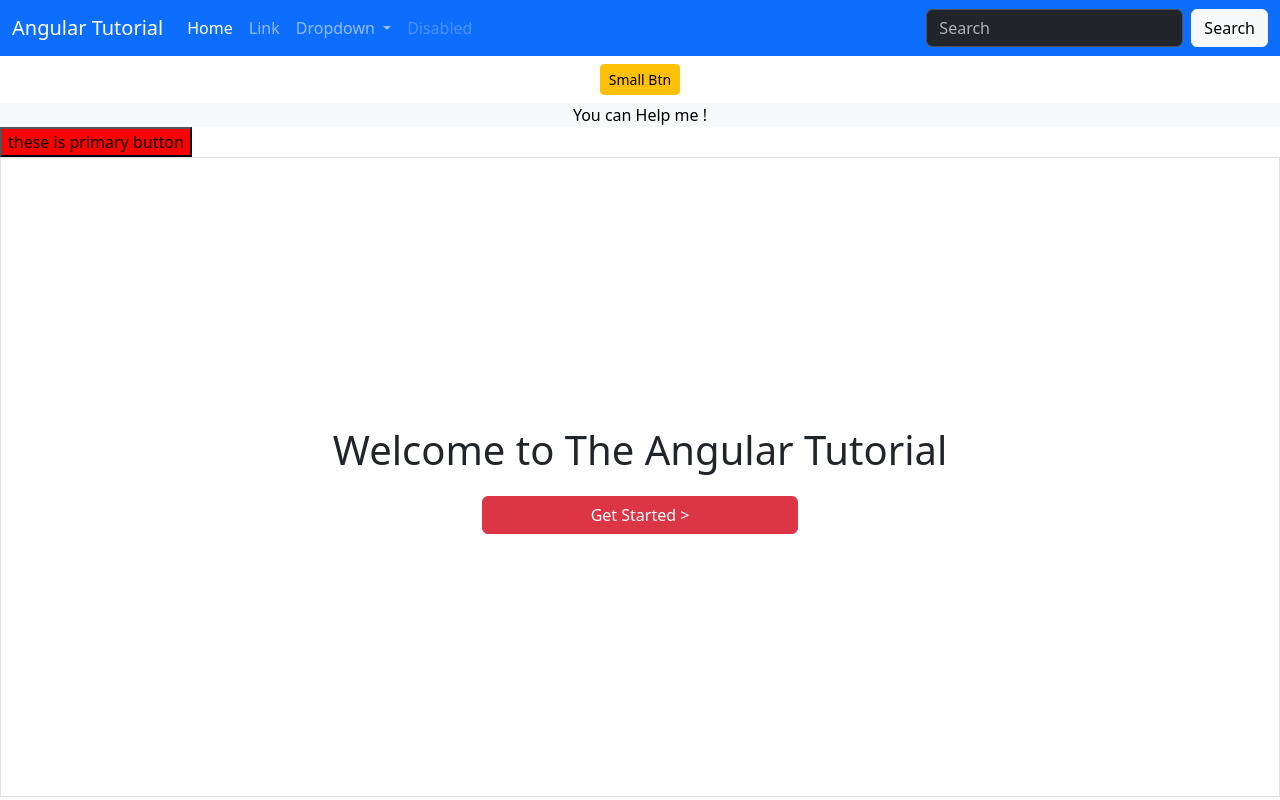
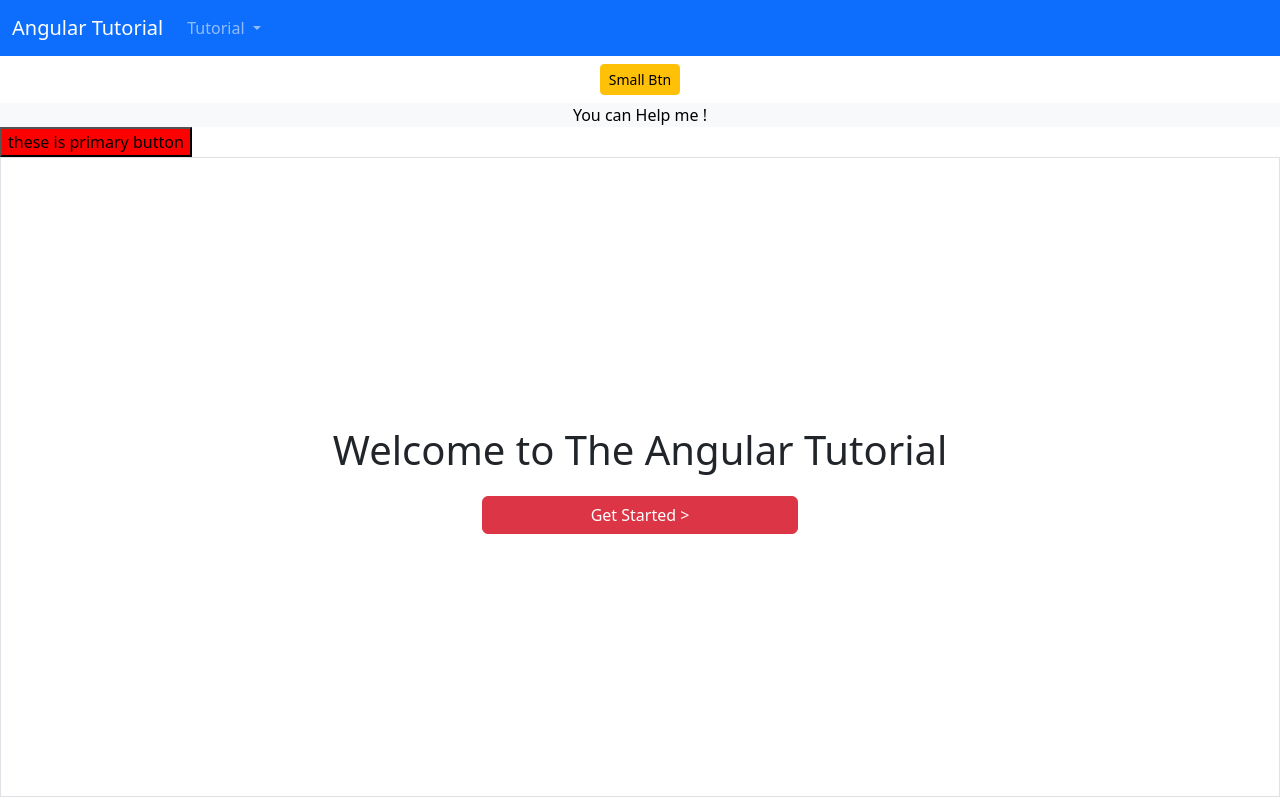
Before and after one commit to PrathameshSystenics/Angular_Tutorial, an Angular app in the folder AngularTut/: page /home in a window 1280 px wide. Built offline with nearby package versions, Linux system fonts and the light colour scheme.

Commit message:
routerlink tutorial

```diff
--- a/AngularTut/src/app/Header/navlinks/navlinks.component.html
+++ b/AngularTut/src/app/Header/navlinks/navlinks.component.html
@@ -1,27 +1,16 @@
+<ul class="navbar-nav me-auto mb-2 mb-lg-0">
 
-  <ul class="navbar-nav me-auto mb-2 mb-lg-0">
-    <li class="nav-item">
-      <a class="nav-link active" aria-current="page" href="#">Home</a>
-    </li>
-    <li class="nav-item">
-      <a class="nav-link" href="#">Link</a>
-    </li>
-    <li class="nav-item dropdown">
-      <a class="nav-link dropdown-toggle" href="#" role="button" data-bs-toggle="dropdown" aria-expanded="false">
-        Dropdown
-      </a>
-      <ul class="dropdown-menu">
-        <li><a class="dropdown-item" href="#">Action</a></li>
-        <li><a class="dropdown-item" href="#">Another action</a></li>
-        <li><hr class="dropdown-divider"></li>
-        <li><a class="dropdown-item" href="#">Something else here</a></li>
-      </ul>
-    </li>
-    <li class="nav-item">
-      <a class="nav-link disabled" aria-disabled="true">Disabled</a>
-    </li>
-  </ul>
-  <form class="d-flex" role="search">
-    <input class="form-control me-2" type="search" placeholder="Search" aria-label="Search">
-    <button class="btn btn-light" type="submit">Search</button>
-  </form>
+  <li class="nav-item dropdown">
+    <button class="nav-link dropdown-toggle" href="#" role="button" data-bs-toggle="dropdown" aria-expanded="false">
+      Tutorial
+    </button>
+    <ul class="dropdown-menu">
+      <li><a class="dropdown-item" routerLink="getstarted">Get Started</a></li>
+      <li><a class="dropdown-item" href="#">Another action</a></li>
+      <li>
+        <hr class="dropdown-divider">
+      </li>
+      <li><a class="dropdown-item" href="#">Something else here</a></li>
+    </ul>
+  </li>
+</ul>
--- a/AngularTut/src/app/Pages/homecomponent/homecomponent.component.html
+++ b/AngularTut/src/app/Pages/homecomponent/homecomponent.component.html
@@ -3,7 +3,7 @@
     Welcome to The Angular Tutorial
   </span>
 
-  <button class="btn btn-danger d-inline-block w-25 align-self-center">
+  <button role="link" routerLink="/getstarted" class="btn btn-danger d-inline-block w-25 align-self-center">
     Get Started >
   </button>
 </div>
```
